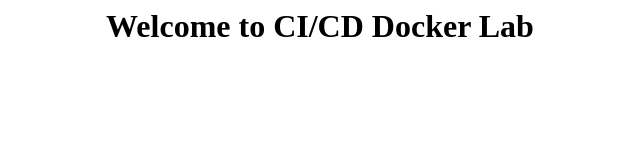
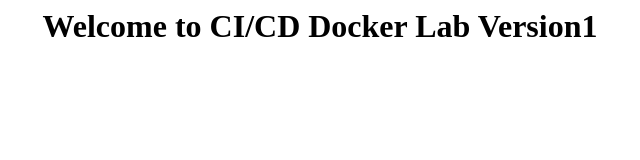
Before and after one commit to sveridevops/exp7b1, a plain HTML site: page index.html in a window 1280 px wide. Shown: the whole page, without its empty margins (320-960 px from the left). Drawn offline with Linux system fonts and the light colour scheme.

Commit message:
modified index.html

```diff
--- a/index.html
+++ b/index.html
@@ -2,7 +2,7 @@
 <body>
 <h1>
 <center>
-Welcome to CI/CD Docker Lab
+Welcome to CI/CD Docker Lab Version1
 </center>
 </h1>
 </body>
```
